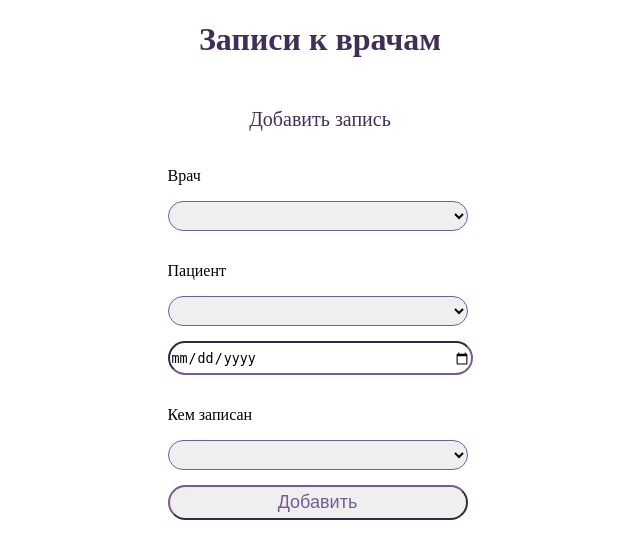
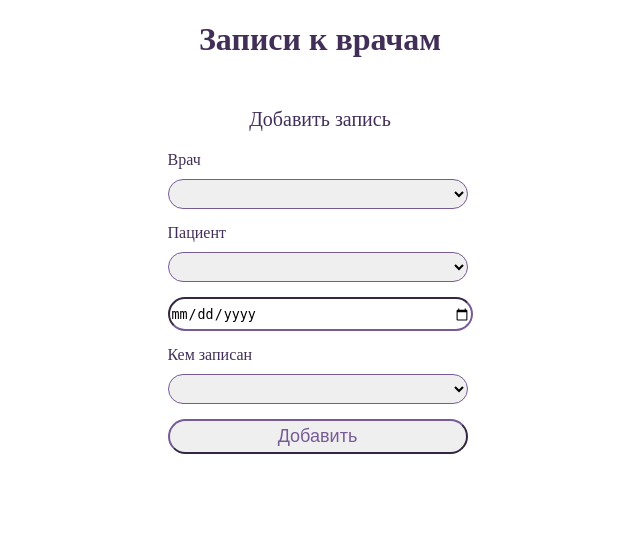
Before and after one commit to alPumpur/pr_back_1, a PHP site: template views/site/visit.php in a window 1280 px wide. Shown: the part 78-637 px from the top of the page, without its empty margins (320-960 px from the left). Run offline with PHP 8.4, Linux system fonts and the light colour scheme; the template is opened without the code that fills it, so the values that code supplies are empty.

Commit message:
функционал выбора для записей к врачам

```diff
--- a/public/css/style.css
+++ b/public/css/style.css
@@ -94,3 +94,8 @@
     font-size: 20px;
     color: #422f57;
 }
+
+.text-p{
+    margin-bottom: 10px;
+    margin-top: 0;
+}
--- a/views/site/doctor.php
+++ b/views/site/doctor.php
@@ -6,7 +6,7 @@
         <label><input class="input" type="text" name="name" placeholder="ФИО"></label>
         <label><input class="input" type="date" name="birthdate" placeholder="Дата рождения"></label>
 <!--        <label><input class="input" type="text" name="post" placeholder="Должность"></label>-->
-        <p>Должность</p>
+        <p style="margin-bottom: 10px; margin-top: 0; color: #422f57;">Должность</p>
         <select class="input" name="post" id="id">
             <?php
             foreach ($position as $position){
@@ -15,7 +15,7 @@
             ?>
         </select>
 <!--        <label><input class="input" type="text" name="specialization" placeholder="Специализация"></label>-->
-        <p>Специализация</p>
+        <p style="margin-bottom: 10px; margin-top: 0; color: #422f57;">Специализация</p>
         <select class="input" name="specialization" id="specialization">
             <?php
             foreach ($specialization as $specialization){
@@ -36,7 +36,7 @@
             echo '<p>Дата рождения: ' . $doctor->birthdate . '</p>';
             echo '<p>Должность: ' . $doctor->post . '</p>';
             echo '<p>Специализация: ' . $doctor->specialization . '</p>';
-            echo '<button class="button-addition">Пациенты</button>';
+//            echo '<button class="button-addition">Пациенты</button>';
             echo '</div>' ;
         }
         ?>
--- a/views/site/patient.php
+++ b/views/site/patient.php
@@ -16,7 +16,7 @@
         border-radius: 25px; padding: 10px 30px 10px 30px;">' ;
             echo '<p>ФИО: ' . $patient->name . '</p>';
             echo '<p>Дата рождения: ' . $patient->birthdate . '</p>';
-            echo '<button class="button-addition">Врачи</button>';
+//            echo '<button class="button-addition">Врачи</button>';
             echo '</div>' ;
         }
         ?>
--- a/views/site/visit.php
+++ b/views/site/visit.php
@@ -4,7 +4,7 @@
     <form class="form-addition-text" method="post">
     <input name="csrf_token" type="hidden" value="<?= app()->auth::generateCSRF() ?>"/>
 <!--        <label><input class="input" type="text" name="id_doctor" placeholder="Врач"></label>-->
-        <p>Врач</p>
+        <p style="margin-bottom: 10px; margin-top: 0; color: #422f57;">Врач</p>
         <select class="input" name="id_doctor" id="id">
             <?php
             foreach ($doctor as $doctor){
@@ -13,7 +13,7 @@
             ?>
         </select>
 <!--        <label><input class="input" type="text" name="id_patient" placeholder="Пациент"></label>-->
-        <p>Пациент</p>
+        <p style="margin-bottom: 10px; margin-top: 0; color: #422f57;">Пациент</p>
         <select class="input" name="id_patient" id="id">
             <?php
             foreach ($patient as $patient){
@@ -23,7 +23,7 @@
         </select>
         <label><input class="input" type="date" name="date" placeholder="Дата приёма"></label>
 <!--        <label><input class="input" type="text" name="assistent" placeholder="Кем записан"></label>-->
-        <p>Кем записан</p>
+        <p style="margin-bottom: 10px; margin-top: 0; color: #422f57;">Кем записан</p>
         <select class="input" name="assistant" id="id">
             <?php
             foreach ($user as $user){
```
